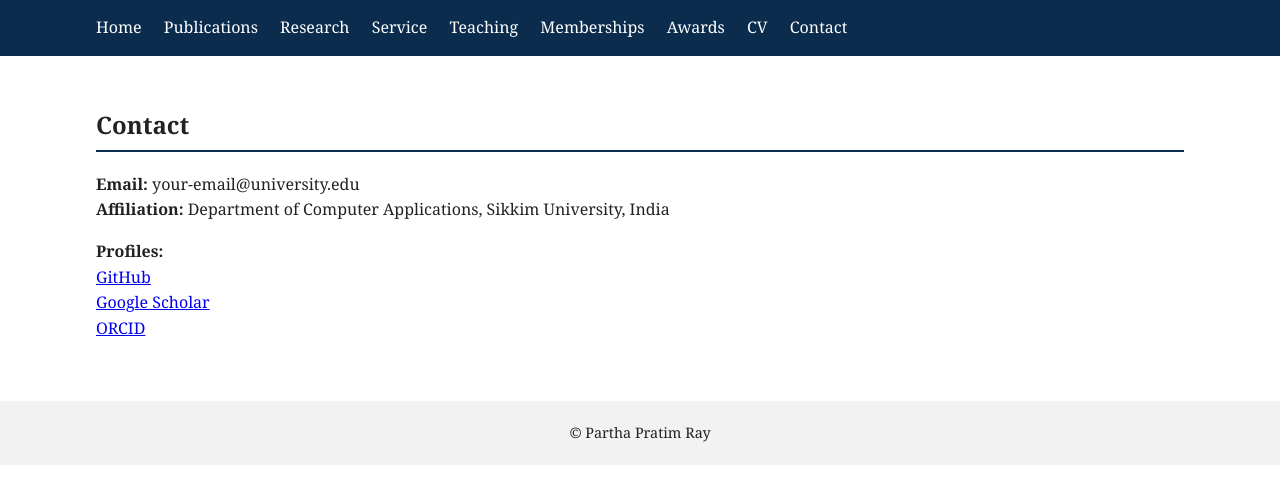
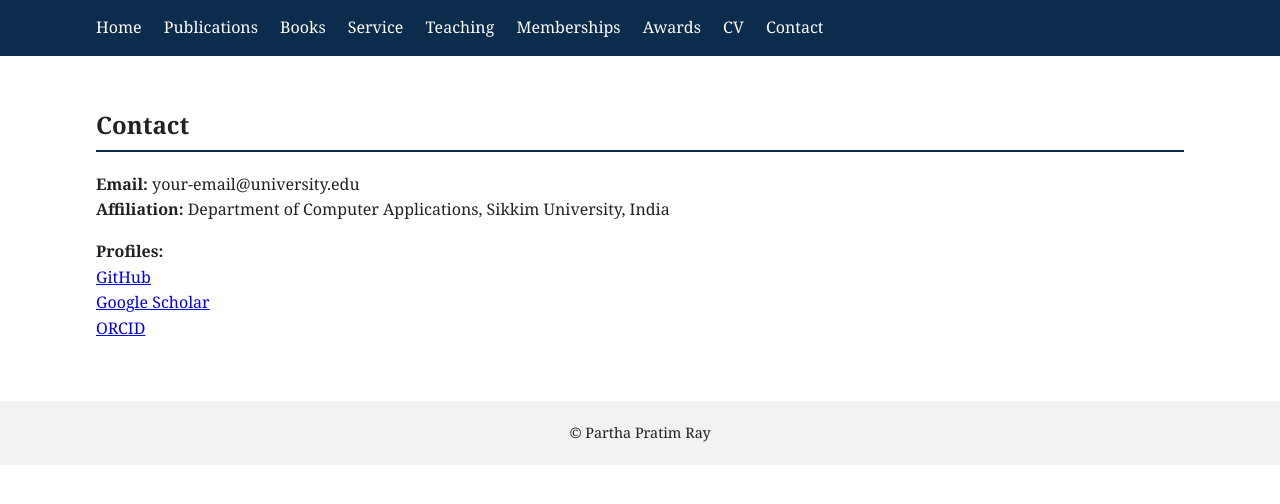
Before and after one commit to ParthaPRay/ParthaPRay.github.io, a plain HTML site: page contact.html in a window 1280 px wide. Drawn offline with Linux system fonts and the light colour scheme.

Commit message:
Update contact.html

```diff
--- a/contact.html
+++ b/contact.html
@@ -12,7 +12,7 @@
     <nav>
       <a href="index.html">Home</a>
       <a href="publications.html">Publications</a>
-      <a href="books.html">Research</a>
+      <a href="books.html">Books</a>
       <a href="service.html">Service</a>
       <a href="teaching.html">Teaching</a>
       <a href="membership.html">Memberships</a>
```
